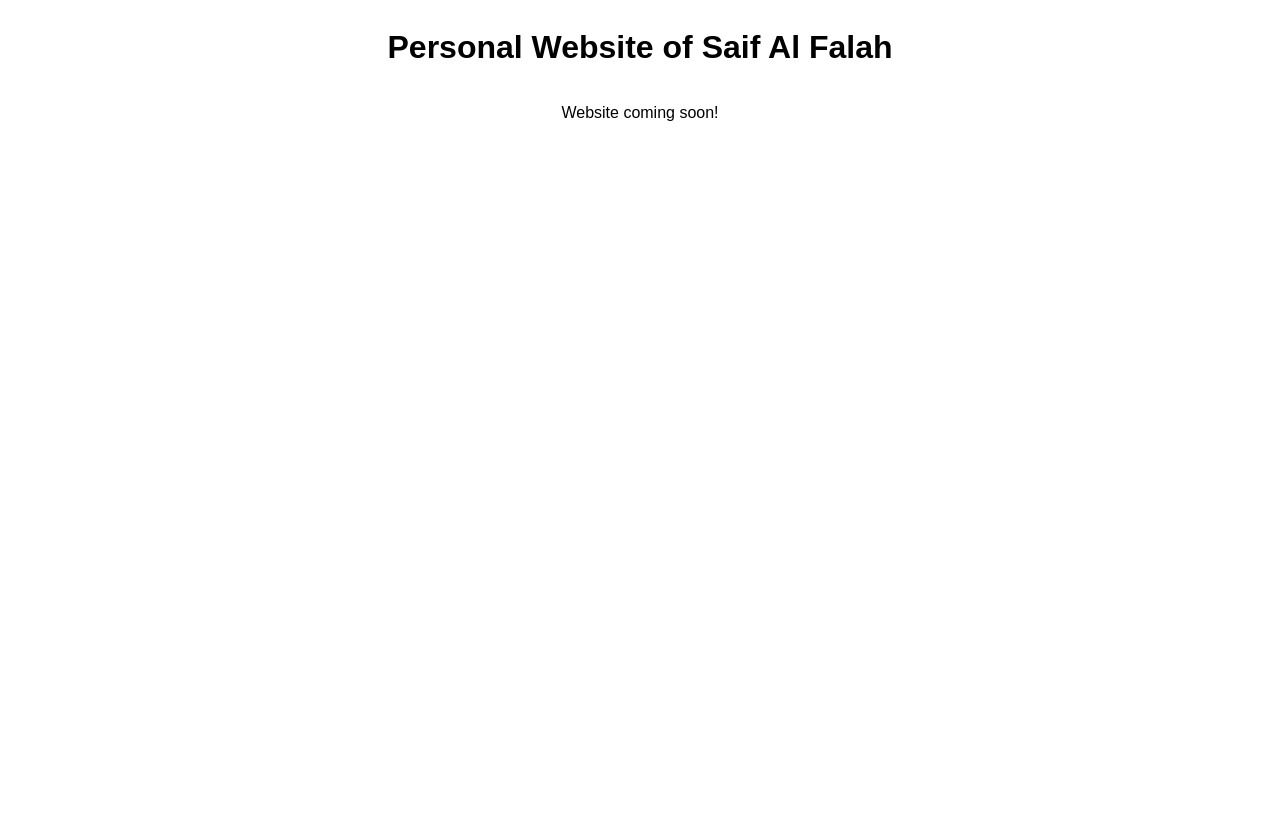
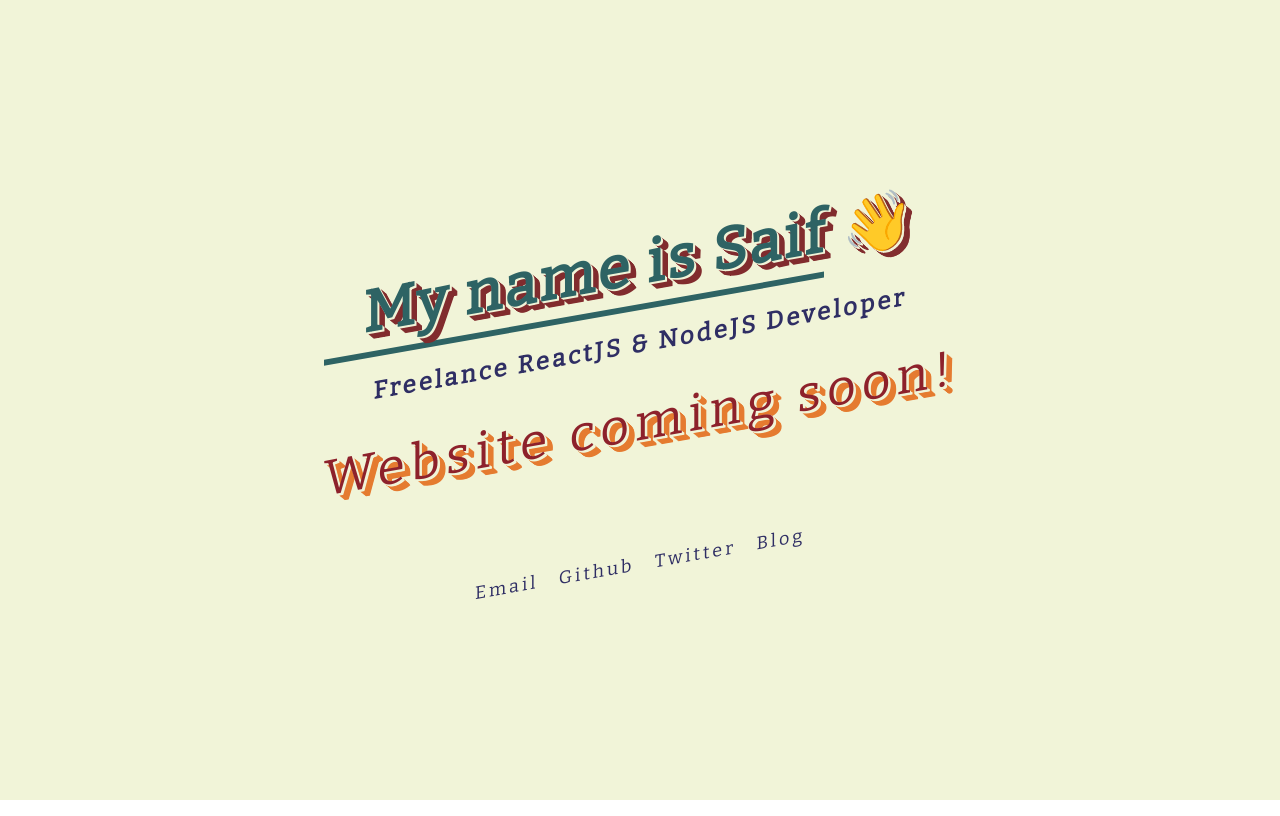
Before and after one commit to saifalfalah/saif-dev-website, a plain HTML site: page public/index.html in a window 1280 px wide. Drawn offline with nearby package versions, Linux system fonts and the light colour scheme.

Commit message:
added styles

```diff
--- a/public/index.html
+++ b/public/index.html
@@ -5,24 +5,30 @@
     <meta name="viewport" content="width=device-width, initial-scale=1.0" />
     <meta http-equiv="X-UA-Compatible" content="ie=edge" />
     <title>Saif Al Falah</title>
-    <style>
-      body {
-        height: 100vh;
-        font-family: sans-serif;
-        overflow: hidden;
-      }
-      .header {
-        display: flex;
-        justify-content: center;
-        align-items: center;
-        flex-direction: column;
-      }
-    </style>
+    <link
+      href="https://fonts.googleapis.com/css?family=Bitter"
+      rel="stylesheet"
+    />
+    <link rel="stylesheet" href="style.css" />
   </head>
   <body>
-    <div class="header">
-      <h1>Personal Website of Saif Al Falah</h1>
-      <p>Website coming soon!</p>
+    <div class="container">
+      <div class="header">
+        <span id="intro">
+          <h1>My name is Saif 👋</h1>
+        </span>
+        <div class="divider"></div>
+        <h2>Freelance ReactJS &amp; NodeJS Developer</h2>
+        <div id="coming-soon">
+          <p>Website coming soon!</p>
+        </div>
+        <div id="contact">
+          <a href="mailto:saif@saif.dev">Email</a>
+          <a href="https://github.com/saifalfalah" target="_blank">Github</a>
+          <a href="https://twitter.com/saifalfalah" target="_blank">Twitter</a>
+          <a href="#">Blog</a>
+        </div>
+      </div>
     </div>
   </body>
 </html>
--- /dev/null
+++ b/public/style.css
@@ -0,0 +1,71 @@
+body {
+  margin: 0;
+  padding: 0;
+}
+.container {
+  height: 100vh;
+  font-family: "Bitter", sans-serif;
+  display: flex;
+  justify-content: center;
+  align-items: center;
+  flex-direction: column;
+  text-align: center;
+  background-color: #f1f4d8;
+}
+.header {
+  transform: skewY(-10deg);
+  letter-spacing: 3px;
+}
+.divider {
+  max-width: 80%;
+  width: 500px;
+  height: 6px;
+  background-color: #2e6364;
+}
+span#intro > h1 {
+  font-size: 58px;
+  margin: 5px;
+  text-shadow: 0.5px 0.5px #f1f4d8, 1px 1px #f1f4d8, 2px 2px #f1f4d8,
+    2.5px 2.5px #822d2f, 3px 3px #822d2f, 3.5px 3.5px #822d2f, 4px 4px #822d2f,
+    4.5px 4.5px #822d2f, 5px 5px #822d2f, 5.5px 5.5px #822d2f, 6px 6px #822d2f,
+    6.5px 6.5px #822d2f, 7px 7px #822d2f, 7.5px 7.5px #822d2f;
+  color: #2e6364;
+}
+#coming-soon {
+  margin-top: 35px;
+}
+#coming-soon p {
+  font-size: 50px;
+  color: #8d212b;
+  letter-spacing: 6px;
+  text-shadow: 0.5px 0.5px #f1f4d8, 1px 1px #f1f4d8, 2px 2px #f1f4d8,
+    2.5px 2.5px #f1f4d8, 3px 3px #e57c31, 3.5px 3.5px #e57c31, 4px 4px #e57c31,
+    4.5px 4.5px #e57c31, 5px 5px #e57c31, 5.5px 5.5px #e57c31, 6px 6px #e57c31,
+    6.5px 6.5px #e57c31, 7px 7px #e57c31, 7.5px 7.5px #e57c31, 8px 8px #e57c31;
+  margin-top: 10px;
+}
+
+#contact {
+  padding-top: 50px;
+  color: #2f2e64;
+  font-style: 55px;
+}
+#contact a {
+  color: #2f2e64;
+  font-size: 18px;
+  text-decoration: none;
+  padding: 0 7px;
+}
+#contact a:visited {
+  color: #2f2e64;
+}
+#contact a:hover {
+  color: #8d212b;
+}
+.header h2 {
+  color: #2f2e64;
+  /* text-shadow: 0.5px 0.5px #f1f4d8, 1px 1px #f1f4d8, 2px 2px #f1f4d8,
+    2.5px 2.5px #f1f4d8, 3px 3px #63642e, 3.5px 3.5px #63642e, 4px 4px #63642e,
+    4.5px 4.5px #63642e, 5px 5px #63642e, 5.5px 5.5px #63642e, 6px 6px #63642e,
+    6.5px 6.5px #63642e, 7px 7px #63642e, 7.5px 7.5px #63642e, 8px 8px #63642e; */
+}
```
